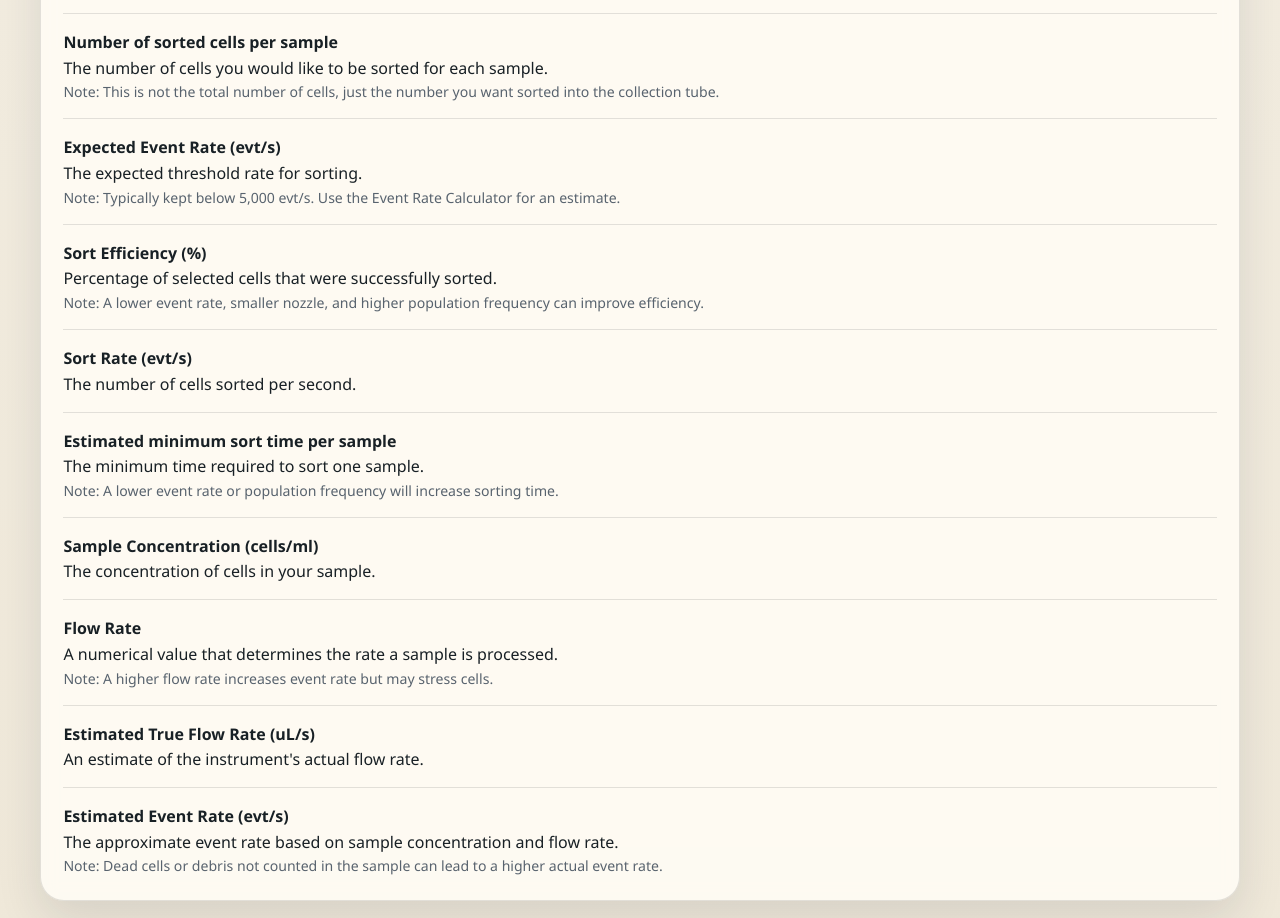
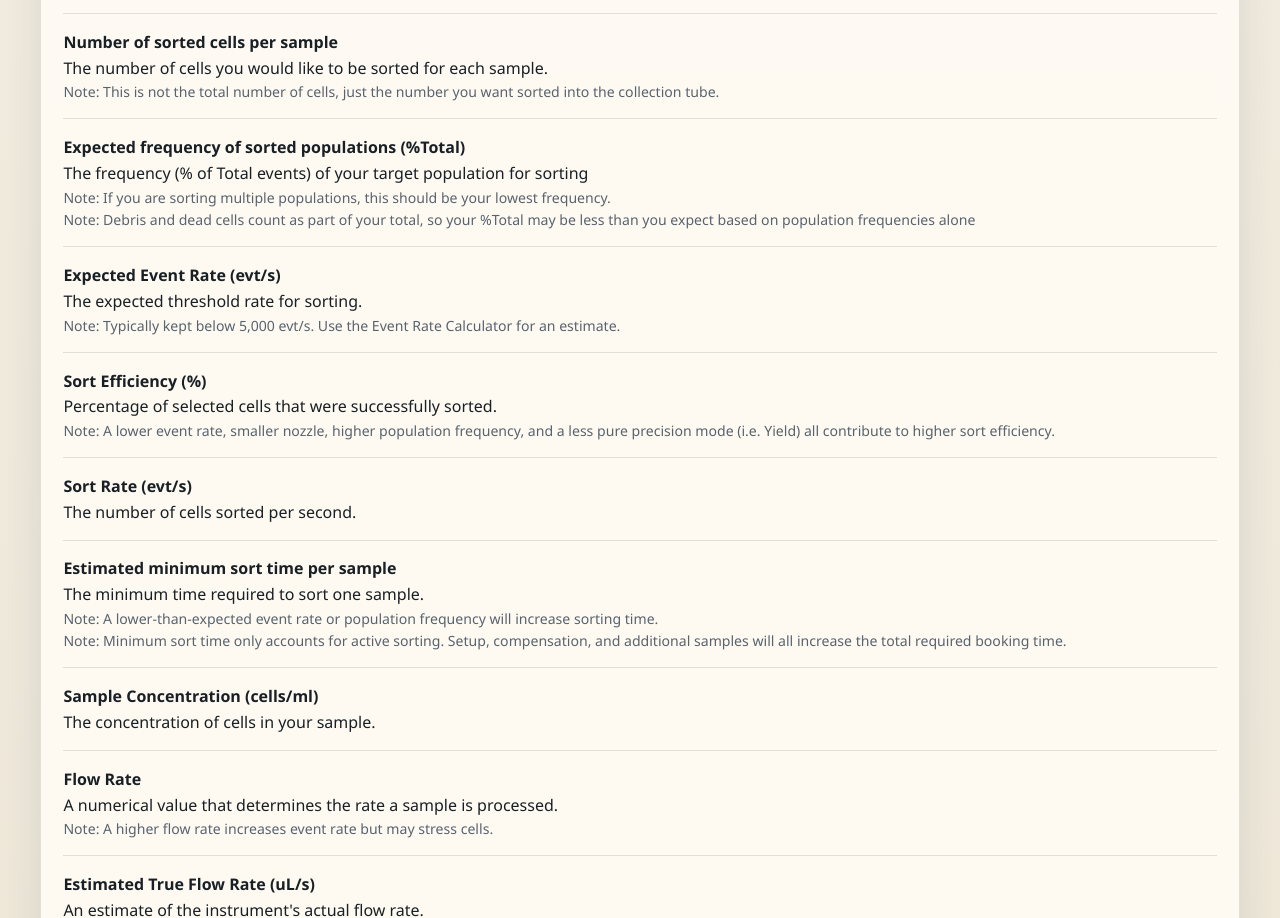
Before and after one commit to marissamint/sort_time, a plain HTML site: page index.html in a window 1280 px wide. Shown: the part 2467-3385 px from the top of the page. Drawn offline with Linux system fonts and the light colour scheme.

Commit message:
Update index.html
Updated definitions

```diff
--- a/index.html
+++ b/index.html
@@ -151,6 +151,12 @@
           <p>The number of cells you would like to be sorted for each sample.</p>
           <p class="definition-note">Note: This is not the total number of cells, just the number you want sorted into the collection tube.</p>
         </article>
+		<article class="definition-item">
+          <p><strong>Expected frequency of sorted populations (%Total)</strong></p>
+          <p>The frequency (% of Total events) of your target population for sorting</p>
+          <p class="definition-note">Note: If you are sorting multiple populations, this should be your lowest frequency.</p>
+		  <p class="definition-note">Note: Debris and dead cells count as part of your total, so your %Total may be less than you expect based on population frequencies alone</p>
+        </article>
         <article class="definition-item">
           <p><strong>Expected Event Rate (evt/s)</strong></p>
           <p>The expected threshold rate for sorting.</p>
@@ -159,7 +165,7 @@
         <article class="definition-item">
           <p><strong>Sort Efficiency (%)</strong></p>
           <p>Percentage of selected cells that were successfully sorted.</p>
-          <p class="definition-note">Note: A lower event rate, smaller nozzle, and higher population frequency can improve efficiency.</p>
+          <p class="definition-note">Note: A lower event rate, smaller nozzle, higher population frequency, and a less pure precision mode (i.e. Yield) all contribute to higher sort efficiency.</p>
         </article>
         <article class="definition-item">
           <p><strong>Sort Rate (evt/s)</strong></p>
@@ -168,7 +174,8 @@
         <article class="definition-item">
           <p><strong>Estimated minimum sort time per sample</strong></p>
           <p>The minimum time required to sort one sample.</p>
-          <p class="definition-note">Note: A lower event rate or population frequency will increase sorting time.</p>
+          <p class="definition-note">Note: A lower-than-expected event rate or population frequency will increase sorting time.</p>
+		  <p class="definition-note">Note: Minimum sort time only accounts for active sorting. Setup, compensation, and additional samples will all increase the total required booking time.</p>
         </article>
         <article class="definition-item">
           <p><strong>Sample Concentration (cells/ml)</strong></p>
```
